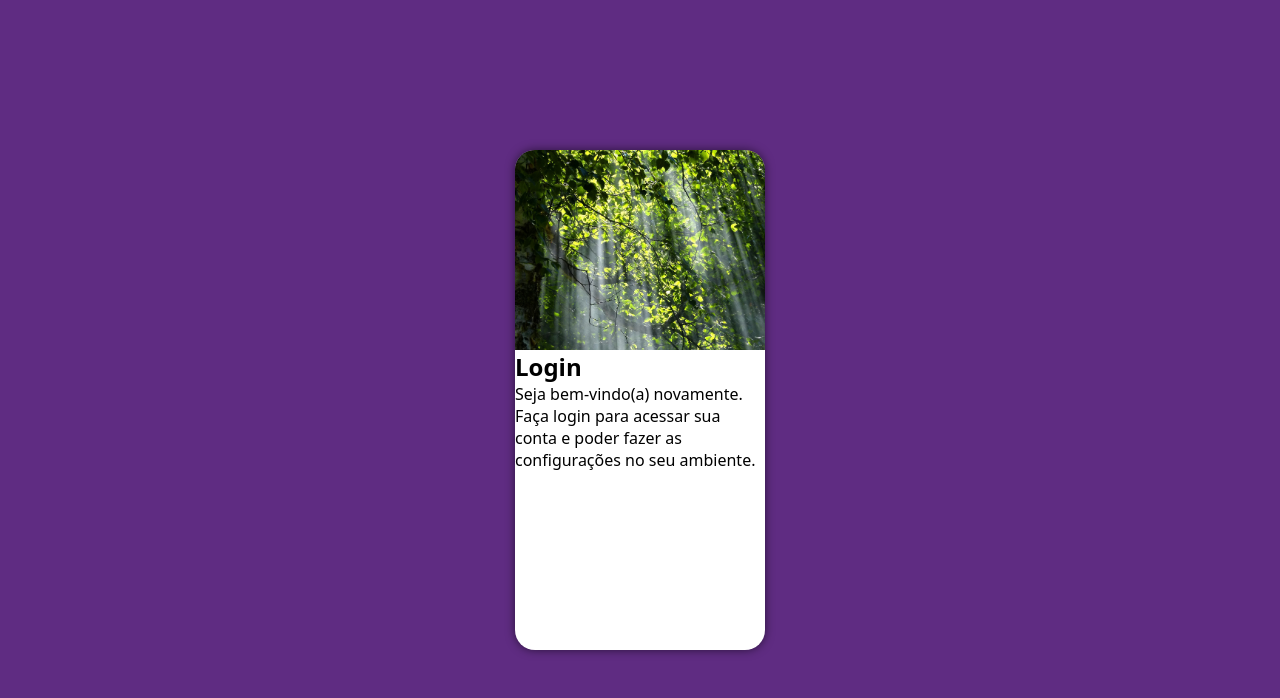
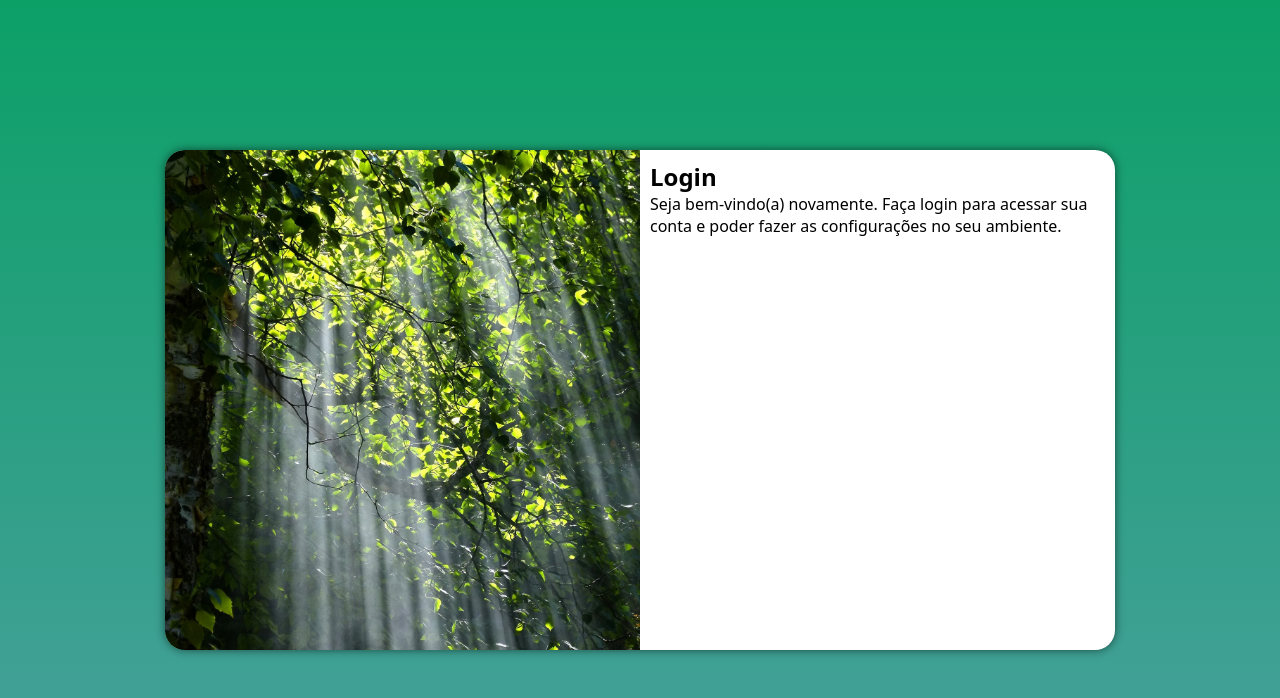
Before and after one commit to Galassios/projeto-login, a plain HTML site: page index.html in a window 1280 px wide. Drawn offline with Linux system fonts and the light colour scheme.

Commit message:
feito para medias query

```diff
--- /dev/null
+++ b/estilos/media-query.css
@@ -0,0 +1,46 @@
+@charset "UTF-8";
+
+@media screen and (min-width: 768px) and (max-width: 992px) {
+
+    body {
+        background-image: linear-gradient(to top, #49a09d, #0ca067);
+    }
+
+    section#login {
+        width: 80vw;
+    }
+
+    section#login > div#imagem {
+        float: left;
+        width: 30%;
+        height: 100%;
+    }
+
+    section#login > div#formulário {
+        float: right;
+        width: 70%;
+    }
+}
+
+@media screen and (min-width: 992px) {
+
+    body {
+        background-image: linear-gradient(to top, #49a09d, #0ca067);
+    }
+
+    section#login {
+        width: 950px;
+    }
+
+    section#login > div#imagem {
+        float: left;
+        width: 50%;
+        height: 100%;
+    }
+
+    section#login > div#formulário {
+        float: right;
+        width: 50%;
+    }
+
+}
--- a/estilos/style.css
+++ b/estilos/style.css
@@ -14,7 +14,7 @@
 }
 
 body, html {
-    background-color:#5f2c82 ;
+    background-color:#0ca067 ;
     height: 100vh;
     width: 100vw;
 }
@@ -37,16 +37,19 @@ section#login {
     height: 500px;
     border-radius: 20px;
     box-shadow: 0px 0px 10px rgba(0, 0, 0, 0.562);
+
+    transition: width 0.3s, height 0.3s;
+    transition-timing-function: ease;
 }
 
 section#login > div#imagem {
     display: block;
-    background: #5f2c82 url(../imagens/pexels-pixabay-70365.jpg);
+    background: #0ca067 url(../imagens/pexels-pixabay-70365.jpg);
     background-size: cover;
     height: 200px;
 }
 
-section#login > div#formulario {
+section#login > div#formulário {
     display: block;
     padding: 10px;
 
--- a/index.html
+++ b/index.html
@@ -5,6 +5,7 @@
     <meta http-equiv="X-UA-Compatible" content="IE=edge">
     <meta name="viewport" content="width=device-width, initial-scale=1.0">
     <link rel="stylesheet" href="estilos/style.css">
+    <link rel="stylesheet" href="estilos/media-query.css">
     <title>Login</title>
 </head>
 <body>
```
Also changed, not shown: imagens/pexels-darwis-alwan-1735675.jpg (added), 1 other file.
